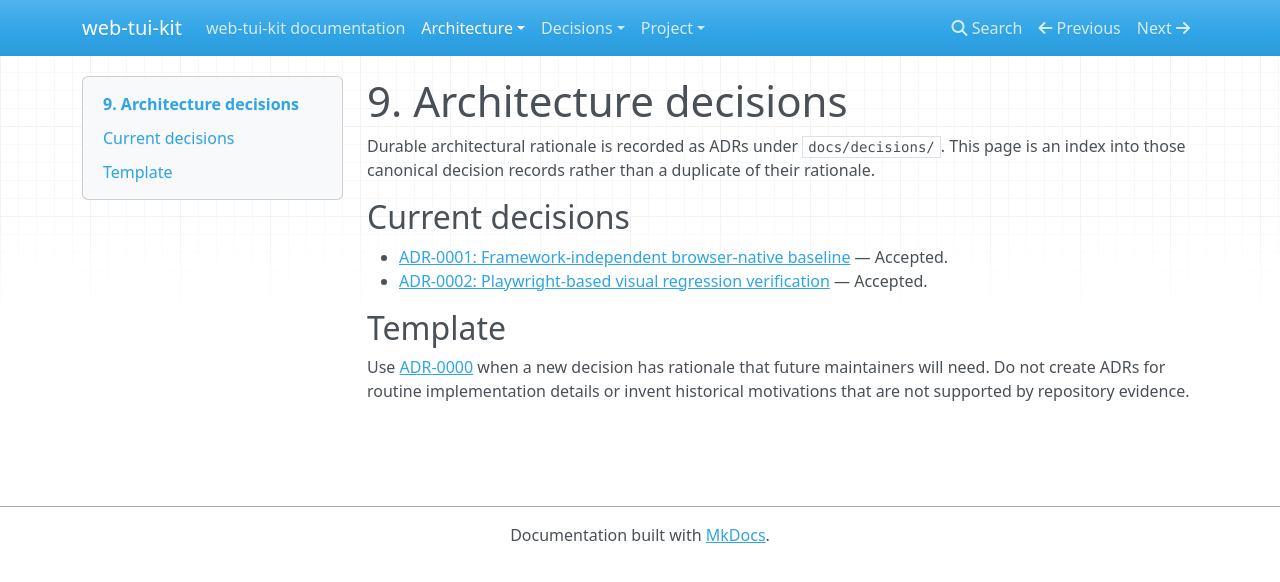
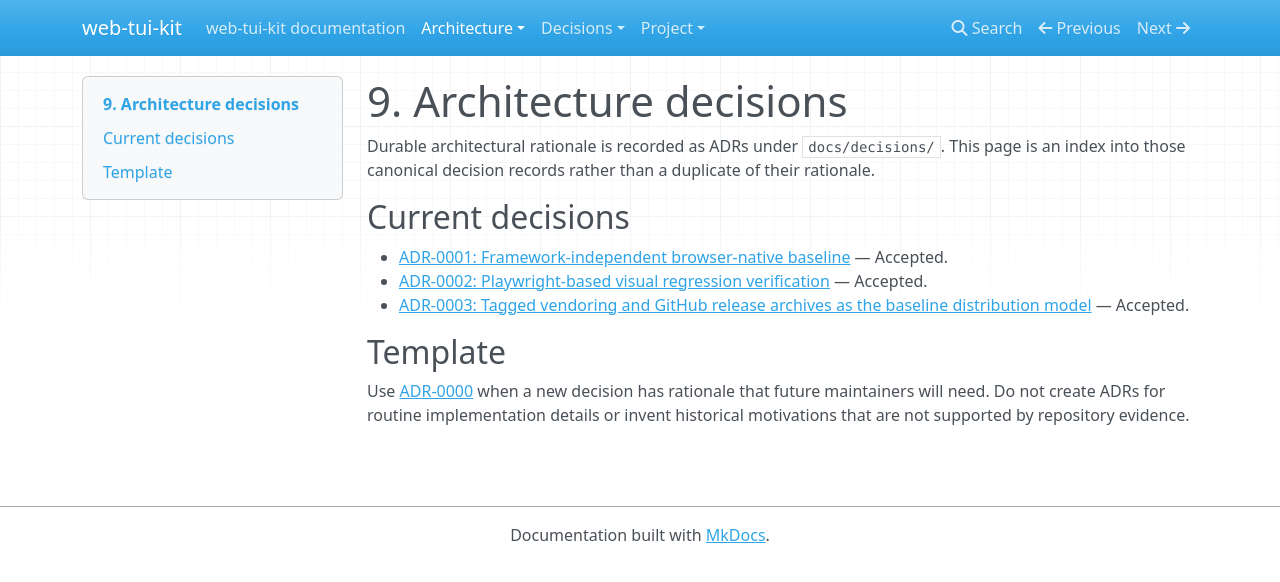
Before and after one commit to 1990jk1990/web-tui-kit, an MkDocs documentation site: the page built from docs/architecture/09-architecture-decisions.md, in a window 1280 px wide. Shown: the top 582 px of the page. Built offline with MkDocs 1.6.1, drawn with Linux system fonts in a browser that asks for light colours; nearby versions of some CDN libraries.

Commit message:
docs: index tagged vendoring ADR

```diff
--- a/docs/architecture/09-architecture-decisions.md
+++ b/docs/architecture/09-architecture-decisions.md
@@ -6,6 +6,7 @@ Durable architectural rationale is recorded as ADRs under `docs/decisions/`. Thi
 
 - [ADR-0001: Framework-independent browser-native baseline](../decisions/0001-framework-independent-browser-baseline.md) — Accepted.
 - [ADR-0002: Playwright-based visual regression verification](../decisions/0002-playwright-visual-regression.md) — Accepted.
+- [ADR-0003: Tagged vendoring and GitHub release archives as the baseline distribution model](../decisions/0003-tagged-vendoring-distribution.md) — Accepted.
 
 ## Template
 
```
